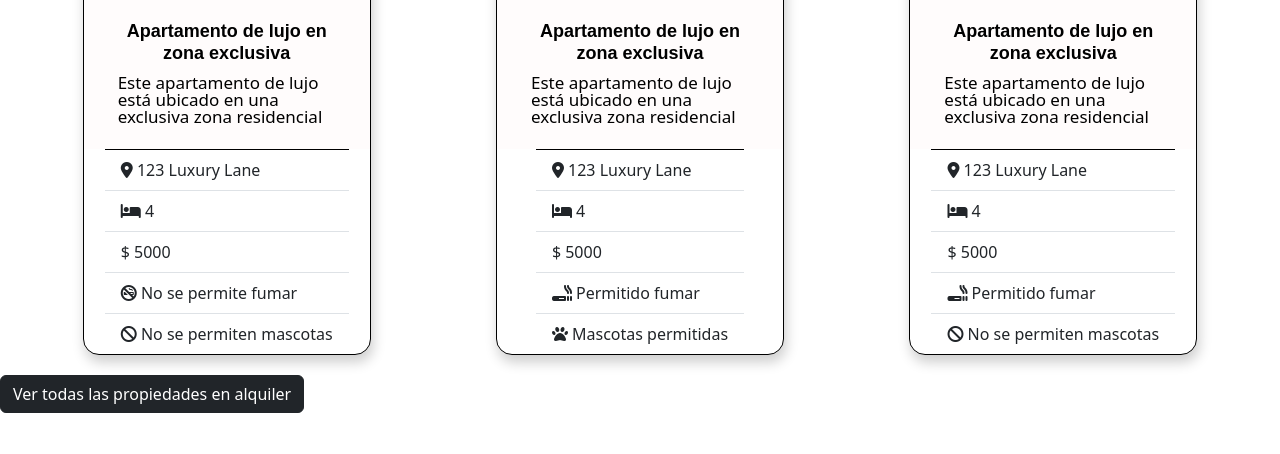
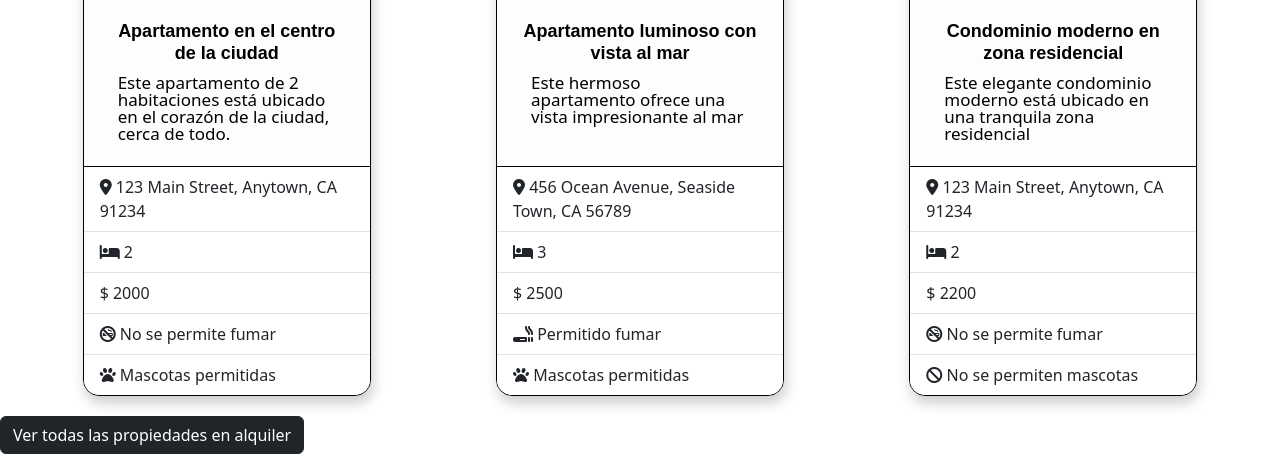
Before and after one commit to MarioGomezVidal/Desafio4-Modulo3, a plain HTML site: page index.html in a window 1280 px wide. Shown: the part 1460-1914 px from the top of the page. Before the commit the page ends 1873 px from the top, so only its background shows below. Drawn offline with nearby package versions, Linux system fonts and the light colour scheme.

Commit message:
modifica archivos

```diff
--- a/script-index.js
+++ b/script-index.js
@@ -43,6 +43,17 @@ const propiedades_venta = [
         smoke: false,
         pets: true,
     },
+    {
+        id: 4,
+        nombre: 'Penthouse de lujo con terraza panorámica',
+        src: 'https://resizer.glanacion.com/resizer/fhK-tSVag_8UGJjPMgWrspslPoU=/768x0/filters:quality(80)/cloudfront-us-east-1.images.arcpublishing.com/lanacionar/CUXVMXQE4JD5XIXX4X3PDZAVMY.jpg',
+        descripcion: 'Este penthouse de lujo ofrece una terraza panorámica con vistas espectaculares',
+        ubicacion: '567 Skyline Avenue, Skyview City, CA 56789',
+        habitaciones: 3,
+        costo: 4500,
+        smoke: false,
+        pets: true,
+    },
 ]
 
 let grilla = document.querySelector("#grilla-venta")
@@ -75,36 +86,58 @@ grilla.innerHTML = htmlVentasTemplate
 const propiedades_alquiler = [
     {
         id: 10,
-        nombre: 'Apartamento de lujo en zona exclusiva',
-        src: "https://fotos.perfil.com/2018/09/21/trim/950/534/nueva-york-09212018-366965.jpg",
-        descripcion: 'Este apartamento de lujo está ubicado en una exclusiva zona residencial',
-        ubicacion: '123 Luxury Lane',
-        habitaciones: 4,
-        costo: 5000,
+        nombre: 'Apartamento en el centro de la ciudad',
+        src: "https://images.unsplash.com/photo-1522708323590-d24dbb6b0267?ixlib=rb-4.0.3&ixid=M3wxMjA3fDB8MHxzZWFyY2h8NHx8YXBhcnRtZW50fGVufDB8MHwwfHx8MA%3D%3D&auto=format&fit=crop&w=700&q=60",
+        descripcion: 'Este apartamento de 2 habitaciones está ubicado en el corazón de la ciudad, cerca de todo.',
+        ubicacion: '123 Main Street, Anytown, CA 91234',
+        habitaciones: 2,
+        costo: 2000,
         smoke: false,
-        pets: false,
+        pets: true,
     },
     {
         id: 11,
-        nombre: 'Apartamento de lujo en zona exclusiva',
-        src: "https://fotos.perfil.com/2018/09/21/trim/950/534/nueva-york-09212018-366965.jpg",
-        descripcion: 'Este apartamento de lujo está ubicado en una exclusiva zona residencial',
-        ubicacion: '123 Luxury Lane',
-        habitaciones: 4,
-        costo: 5000,
+        nombre: 'Apartamento luminoso con vista al mar',
+        src: "https://images.unsplash.com/photo-1669071192880-0a94316e6e09?ixlib=rb-4.0.3&ixid=M3wxMjA3fDB8MHxwaG90by1wYWdlfHx8fGVufDB8fHx8fA%3D%3D&auto=format&fit=crop&w=1470&q=80",
+        descripcion: 'Este hermoso apartamento ofrece una vista impresionante al mar',
+        ubicacion: '456 Ocean Avenue, Seaside Town, CA 56789',
+        habitaciones: 3,
+        costo: 2500,
         smoke: true,
         pets: true,
     },
     {
         id: 12,
-        nombre: 'Apartamento de lujo en zona exclusiva',
-        src: 'https://fotos.perfil.com/2018/09/21/trim/950/534/nueva-york-09212018-366965.jpg',
-        descripcion: 'Este apartamento de lujo está ubicado en una exclusiva zona residencial',
-        ubicacion: '123 Luxury Lane',
-        habitaciones: 4,
-        costo: 5000,
+        nombre: 'Condominio moderno en zona residencial',
+        src: 'https://images.unsplash.com/photo-1567496898669-ee935f5f647a?ixlib=rb-4.0.3&ixid=M3wxMjA3fDB8MHxzZWFyY2h8MTF8fGNvbmRvfGVufDB8MHwwfHx8MA%3D%3D&auto=format&fit=crop&w=1000&q=60',
+        descripcion: 'Este elegante condominio moderno está ubicado en una tranquila zona residencial',
+        ubicacion: '123 Main Street, Anytown, CA 91234',
+        habitaciones: 2,
+        costo: 2200,
+        smoke: false,
+        pets: false,
+    },
+    {
+        id: 13,
+        nombre: 'Condominio moderno en zona residencial',
+        src: 'https://images.unsplash.com/photo-1567496898669-ee935f5f647a?ixlib=rb-4.0.3&ixid=M3wxMjA3fDB8MHxzZWFyY2h8MTF8fGNvbmRvfGVufDB8MHwwfHx8MA%3D%3D&auto=format&fit=crop&w=1000&q=60',
+        descripcion: 'Este elegante condominio moderno está ubicado en una tranquila zona residencial',
+        ubicacion: '123 Main Street, Anytown, CA 91234',
+        habitaciones: 2,
+        costo: 2200,
         smoke: true,
-        pets: false,
+        pets: true,
+    },
+    {
+        id: 14,
+        nombre: 'Penthouse de lujo con terraza panorámica',
+        src: 'https://resizer.glanacion.com/resizer/fhK-tSVag_8UGJjPMgWrspslPoU=/768x0/filters:quality(80)/cloudfront-us-east-1.images.arcpublishing.com/lanacionar/CUXVMXQE4JD5XIXX4X3PDZAVMY.jpg',
+        descripcion: 'Este penthouse de lujo ofrece una terraza panorámica con vistas espectaculares',
+        ubicacion: '567 Skyline Avenue, Skyview City, CA 56789',
+        habitaciones: 3,
+        costo: 4500,
+        smoke: false,
+        pets: true,
     },
 ]
 
```
Also changed, not shown: propiedades_alquiler.html (+1 -1 lines), script-propiedades_alquiler.js (+44 -20 lines), script-propiedades_venta.js (+11 -0 lines).
